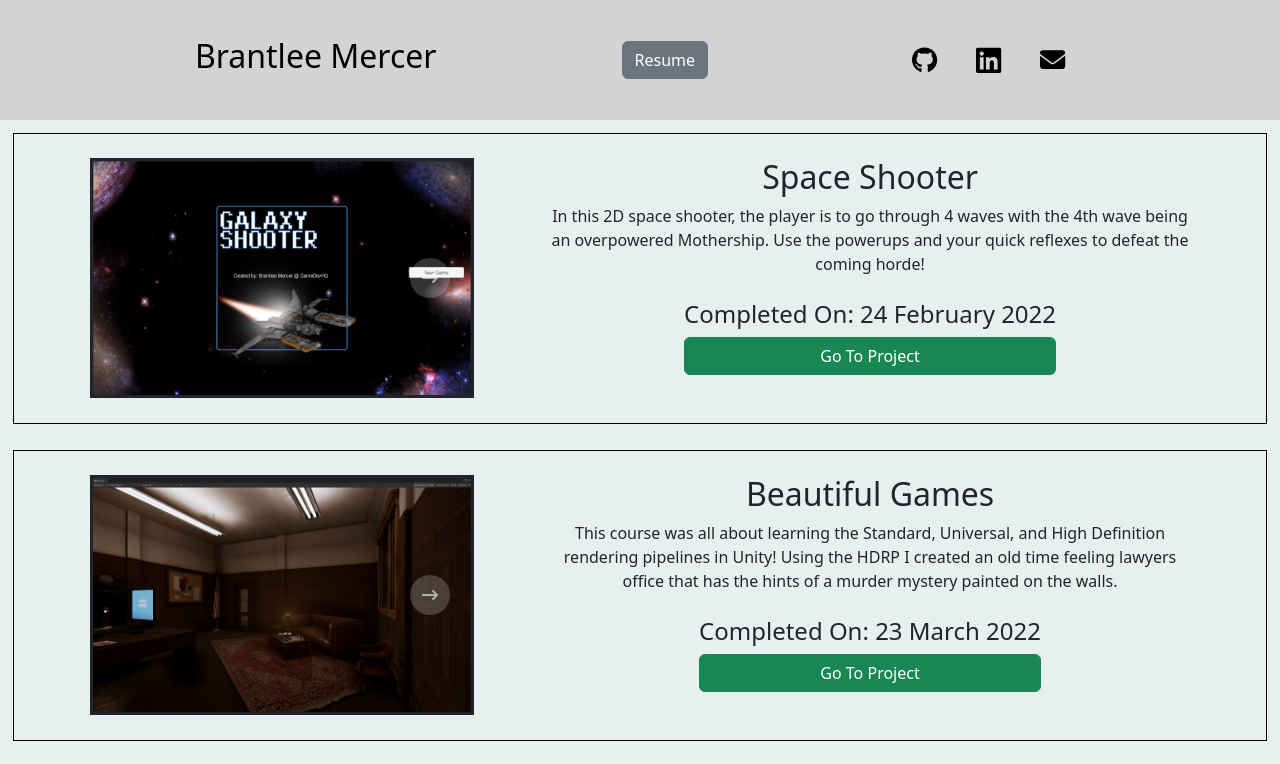
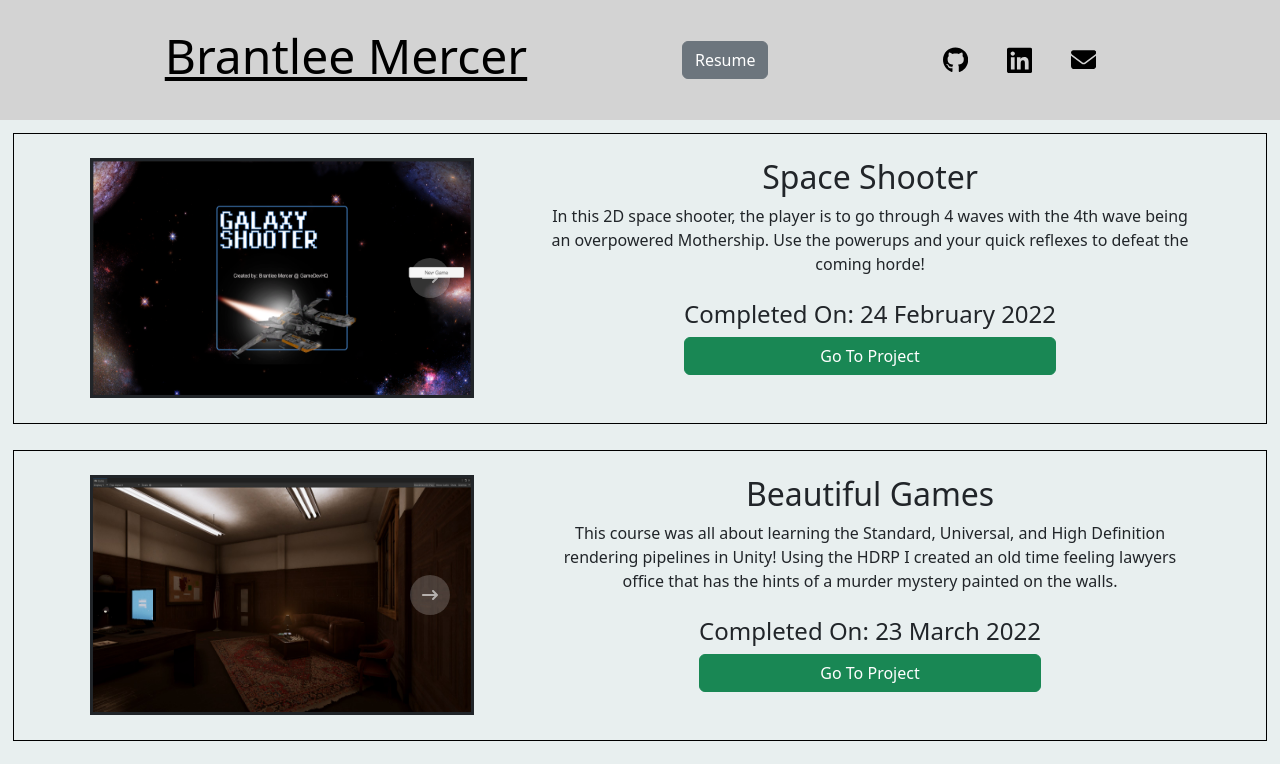
Before and after one commit to BrantleeMercer/My-Portfolio, a React (Create React App) app in the folder portfolio/: page / in a window 1280 px wide. Shown: the top 764 px of the page. Built offline with nearby package versions, Linux system fonts and the light colour scheme.

Commit message:
Sterile Resume
- Takes away some information in the old resume

```diff
--- a/portfolio/src/CSS Files/CustomHeaderOverrides.css
+++ b/portfolio/src/CSS Files/CustomHeaderOverrides.css
@@ -13,6 +13,11 @@
     flex-direction: column;
 }
 
+.Name-Section h2 {
+    font-size: xxx-large;
+    text-decoration-line: underline;
+}
+
 .Links-Section {
     display: flex;
     flex-direction: row;
```
Also changed, not shown: 1 other file (tests, documents, lock files or other folders).
